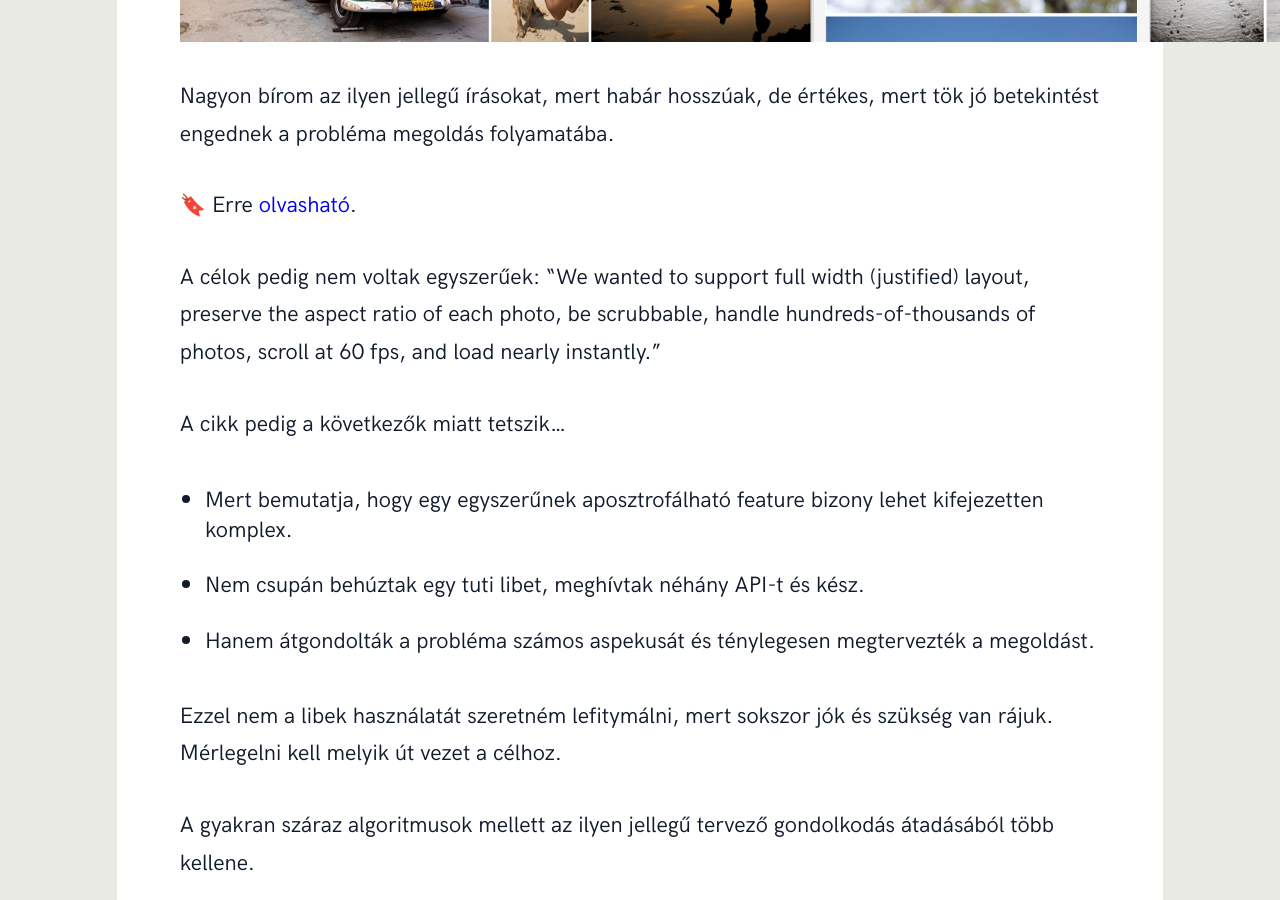
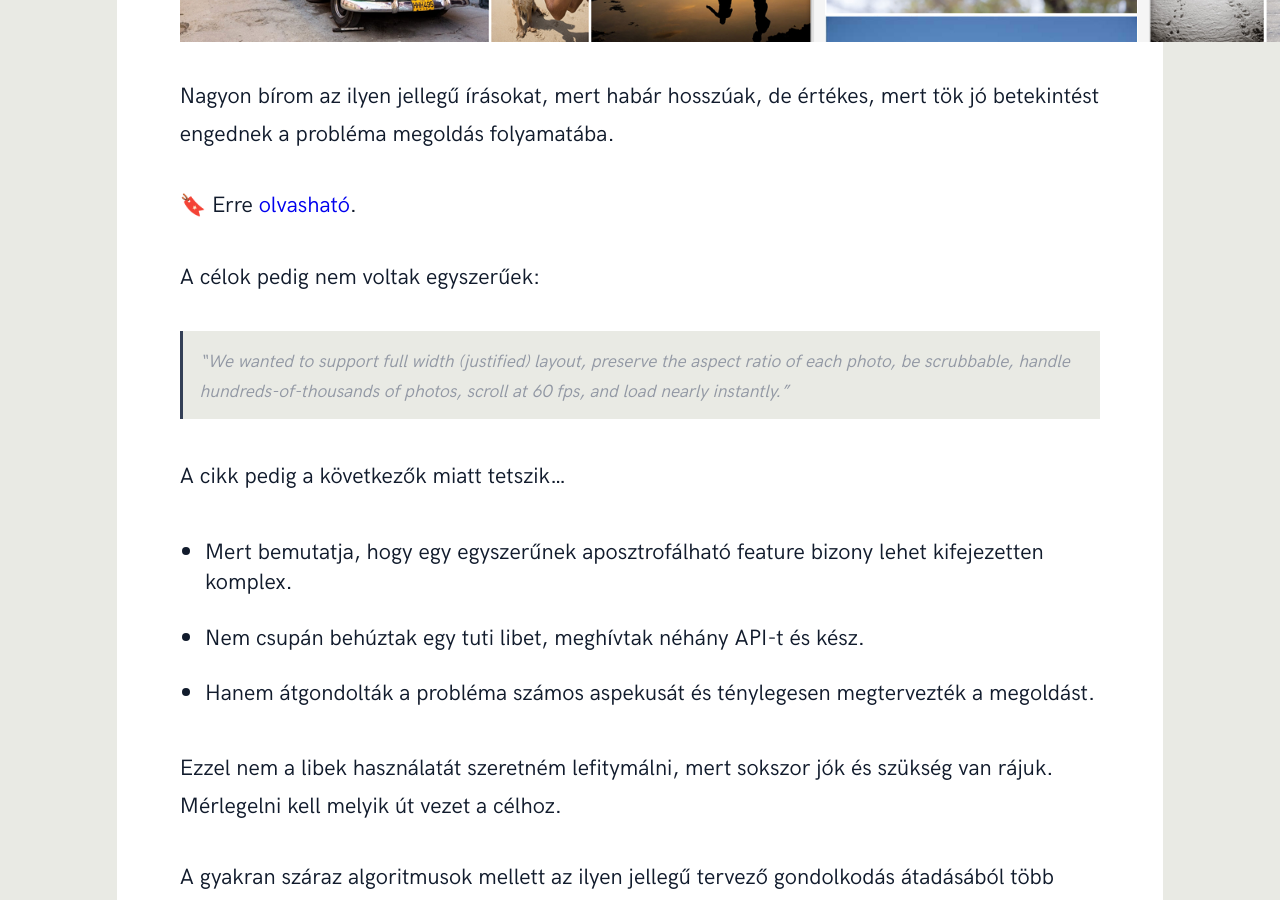
Before and after one commit to AppCraft-Projects/appcraft-site, a Jekyll site: the page built from _blog/2018-07-23-gphotos-webui-planning.md, in a window 1280 px wide and 900 px high, scrolled down 1117 px. Built offline with Jekyll 4.4.1, drawn with Linux system fonts in a browser that asks for light colours.

Commit message:
Fix post - Google Photos etc.

```diff
--- a/_blog/2018-07-23-gphotos-webui-planning.md
+++ b/_blog/2018-07-23-gphotos-webui-planning.md
@@ -13,7 +13,7 @@ Nagyon bírom az ilyen jellegű írásokat, mert habár hosszúak, de értékes,
 🔖 Erre [olvasható](http://bit.ly/gphotos-think-plan).
 
 A célok pedig nem voltak egyszerűek:
-“We wanted to support full width (justified) layout, preserve the aspect ratio of each photo, be scrubbable, handle hundreds-of-thousands of photos, scroll at 60 fps, and load nearly instantly.”
+> “We wanted to support full width (justified) layout, preserve the aspect ratio of each photo, be scrubbable, handle hundreds-of-thousands of photos, scroll at 60 fps, and load nearly instantly.”
 
 A cikk pedig a következők miatt tetszik...
 - Mert bemutatja, hogy egy egyszerűnek aposztrofálható feature bizony lehet kifejezetten komplex.
```
